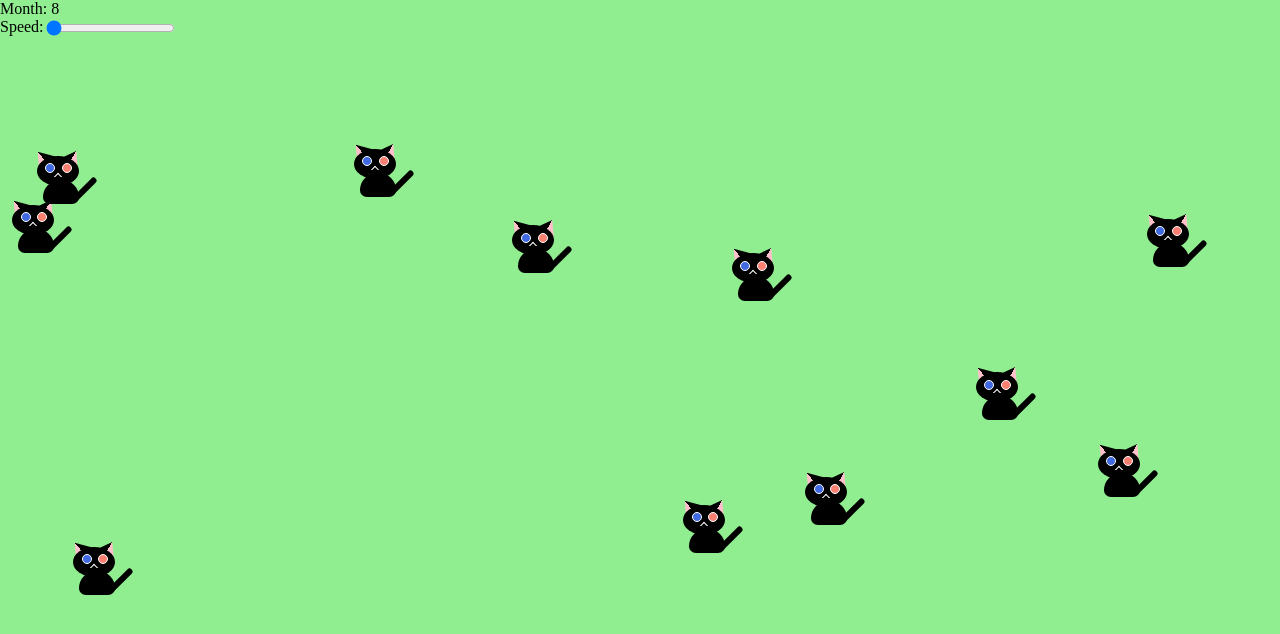
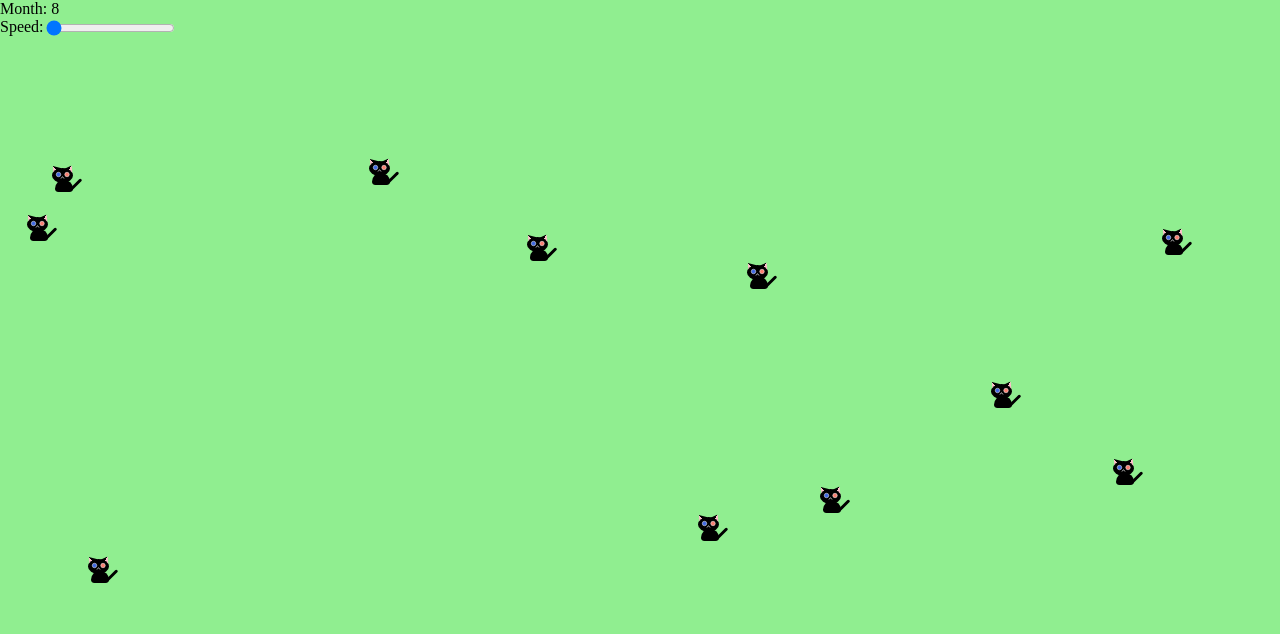
Before and after one commit to k-daiguji/ts_games, a website built with webpack: page index.html in a window 1280 px wide. Built offline with nearby package versions, Linux system fonts and the light colour scheme.

Commit message:
Add child cat (#90)

```diff
--- a/global.css
+++ b/global.css
@@ -39,6 +39,14 @@
   height: 60px;
   width: 60px;
   position: absolute;
+
+  &.adult {
+    transform: scale(0.8);
+  }
+
+  &:not(.adult) {
+    transform: scale(0.5);
+  }
 }
 
 .head {
--- a/src/main.ts
+++ b/src/main.ts
@@ -1,3 +1,5 @@
+import type { Age } from "./sandbox/age";
+import { toAge } from "./sandbox/age";
 import { range } from "./utilities/array";
 import { cache, find, overwrite } from "./utilities/dom";
 import { generate } from "./utilities/random";
@@ -5,17 +7,22 @@ import { start } from "./utilities/timer";
 
 const month = find("#month") as Element;
 const cloneCat = cache("#cat");
-const createCat = () => cloneCat();
-const main = (cats: (HTMLElement | undefined)[]) => {
-  const aliveCats = cats.filter((cat) => !!cat);
-  aliveCats.forEach((cat) => {
-    cat.style.top = `${generate(100)}%`;
-    cat.style.left = `${generate(100)}%`;
+const createCat = () => ({ age: toAge(), element: cloneCat() });
+const adultAge = toAge(1);
+const main = (cats: { age: Age; element: HTMLElement }[]) => {
+  cats.forEach((cat) => {
+    cat.age = cat.age.increment();
+    if (adultAge.equal(cat.age)) cat.element.className = "adult";
+    cat.element.style.top = `${generate(100)}%`;
+    cat.element.style.left = `${generate(100)}%`;
   });
-  overwrite("#eden", aliveCats);
+  overwrite(
+    "#eden",
+    cats.map((cat) => cat.element),
+  );
   month.innerHTML = String(Number(month.innerHTML) + 1);
   start(
-    () => main([...aliveCats, createCat()]),
+    () => main([...cats, createCat()]),
     1 / Number((find("#speed") as HTMLInputElement).value),
   );
 };
```
Also changed, not shown: dist/main.js.
